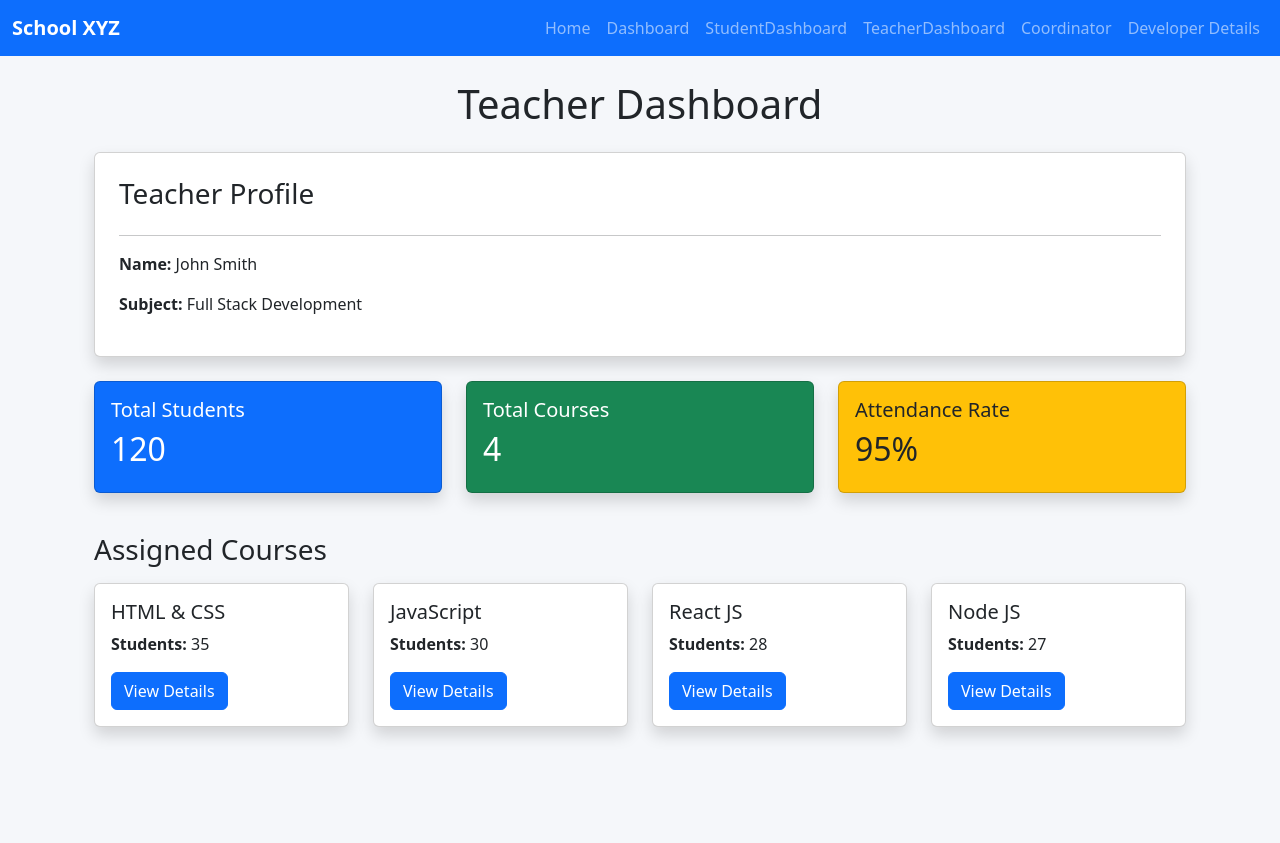
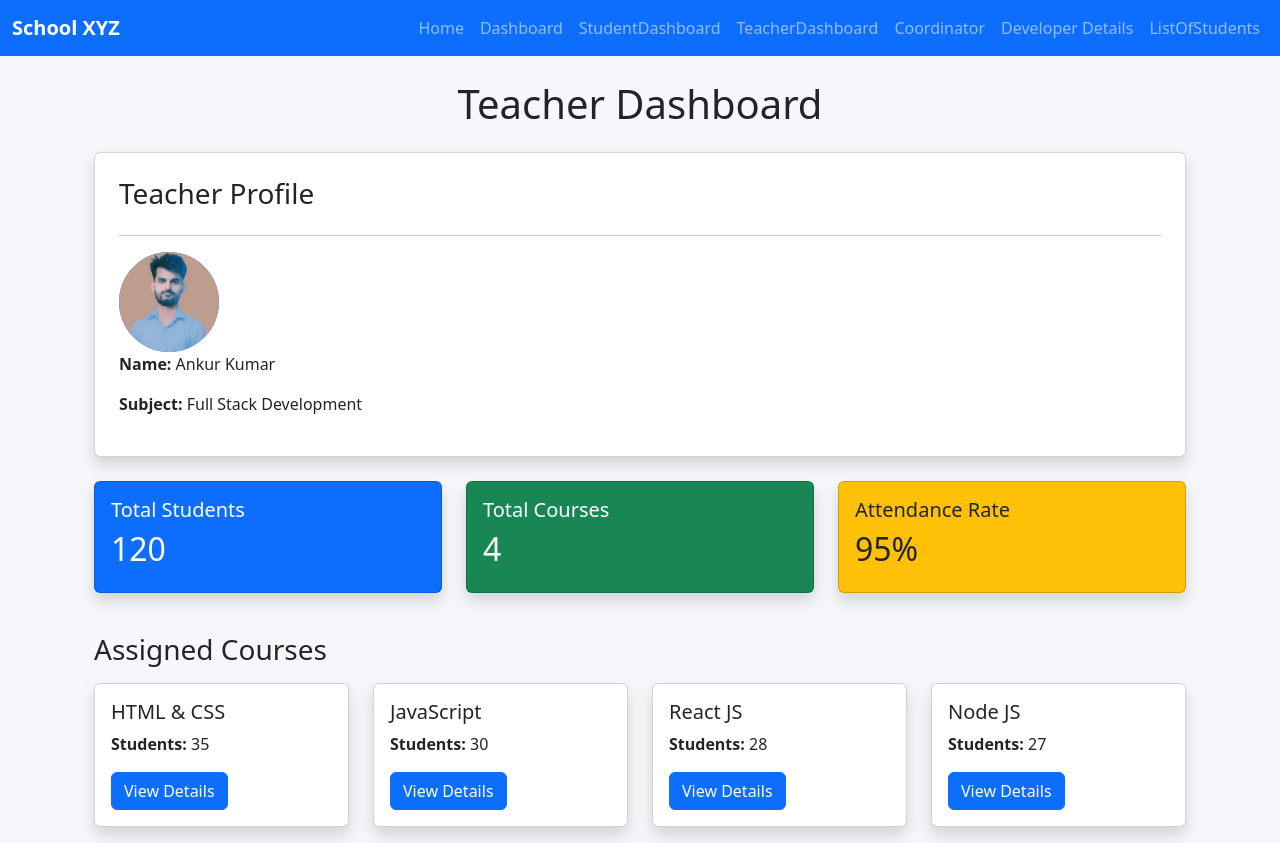
Before and after one commit to mdakhtar1234/school-management-system, a React (Vite) app: page /TeacherDashboard in a window 1280 px wide. Before the commit the page ends 800 px from the top, so only its background shows below. Built offline with nearby package versions, Linux system fonts and the light colour scheme.

Commit message:
update teacher profile

```diff
--- a/src/components/Developer.jsx
+++ b/src/components/Developer.jsx
@@ -1,6 +1,7 @@
 import React from 'react'
 import DeveloperDetails from '../assets/DeveloperDetails';
 import img1 from '../assets/images/developerImage.jpg';
+
 
 import Footer from './Footer';
 function Developer() {
--- a/src/components/Navbar.jsx
+++ b/src/components/Navbar.jsx
@@ -60,6 +60,12 @@ function Navbar() {
                 </Link>
               </li>
 
+          <li className="nav-item">
+                <Link className="nav-link" to="/ListOfStudents">
+                  ListOfStudents
+                </Link>
+              </li>
+
             </ul>
           </div>
         </div>
--- /dev/null
+++ b/src/components/TeacherMS/ListOfStudent.js
@@ -0,0 +1,14 @@
+
+
+
+ const students = [
+  "Akhtar Ali",
+  "Rahul",
+  "Aman",
+  "Sabbir",
+  "Nisha",
+  "Priya",
+  "Rohit"
+];
+
+export default students
--- /dev/null
+++ b/src/components/TeacherMS/ListOfStudents.jsx
@@ -0,0 +1,22 @@
+
+ import React from 'react'
+ import students from "../TeacherMS/ListOfStudent"
+ function ListOfStudents() {
+   return (
+     <div className="container mt-4">
+      <h2>Student List</h2>
+
+      <h4>Total Students: {students.length}</h4>
+
+      <ul className="list-group mt-3">
+        {students.map((student, index) => (
+          <li key={index} className="list-group-item">
+            {index + 1}. {student}
+          </li>
+        ))}
+      </ul>
+    </div>
+   )
+ }
+
+ export default ListOfStudents
--- a/src/components/TeacherMS/TeacherDashboard.jsx
+++ b/src/components/TeacherMS/TeacherDashboard.jsx
@@ -2,6 +2,9 @@ import React, { useState, useEffect } from "react";
 import TotalStudent from "./TotalStudent";
 import Attendance from "./Attendance";
 import Result from "../StudentMS/Result";
+import img2 from '../TeacherMS/image/developerImage.jpg';
+
+
 
 function TeacherDashboard() {
     const [teacher, setTeacher] = useState({});
@@ -9,7 +12,7 @@ function TeacherDashboard() {
 
     useEffect(() => {
         setTeacher({
-            name: "John Smith",
+            name: "Ankur Kumar",
             subject: "Full Stack Development",
             students: 120,
             attendance: "95%",
@@ -49,6 +52,23 @@ function TeacherDashboard() {
                 <div className="card shadow p-4 mb-4">
                     <h3>Teacher Profile</h3>
                     <hr />
+
+           <div
+        className="rounded-circle bg-primary text-white d-flex justify-content-center align-items-center"
+        style={{
+          width: "100px",
+          height: "100px",
+          fontSize: "20px",
+          fontWeight: "bold",
+        }}
+      >
+        <img
+          src={img2}
+         alt="Profile"
+         className="w-100 h-100 object-fit-cover rounded-circle"
+  />
+      </div>
+
 
                     <p>
                         <strong>Name:</strong> {teacher.name}
@@ -105,6 +125,8 @@ function TeacherDashboard() {
 
                                     <button className="btn btn-primary">
                                         View Details
+
+
                                     </button>
                                 </div>
                             </div>
```
Also changed, not shown: src/App.jsx (+10 -0 lines), src/components/TeacherMS/image/developerImage.jpg (added).
